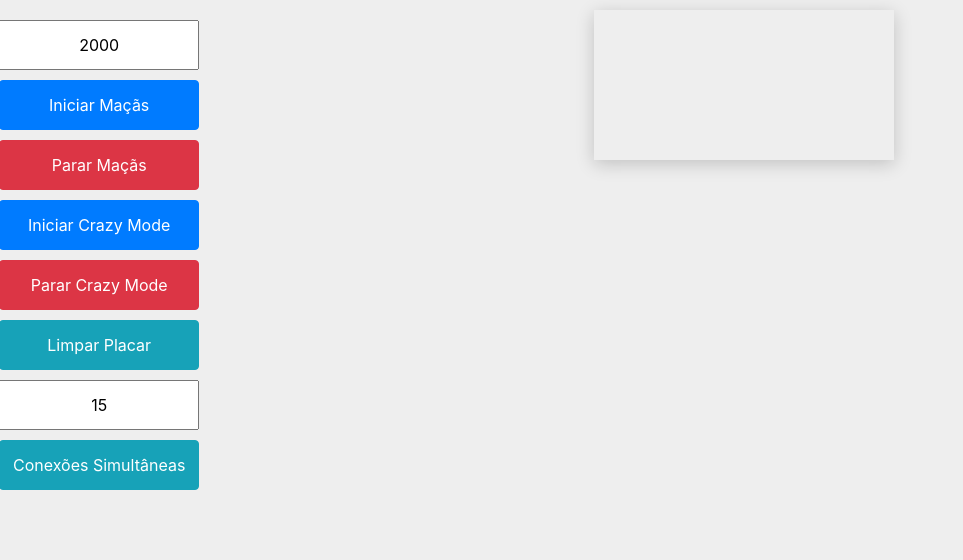
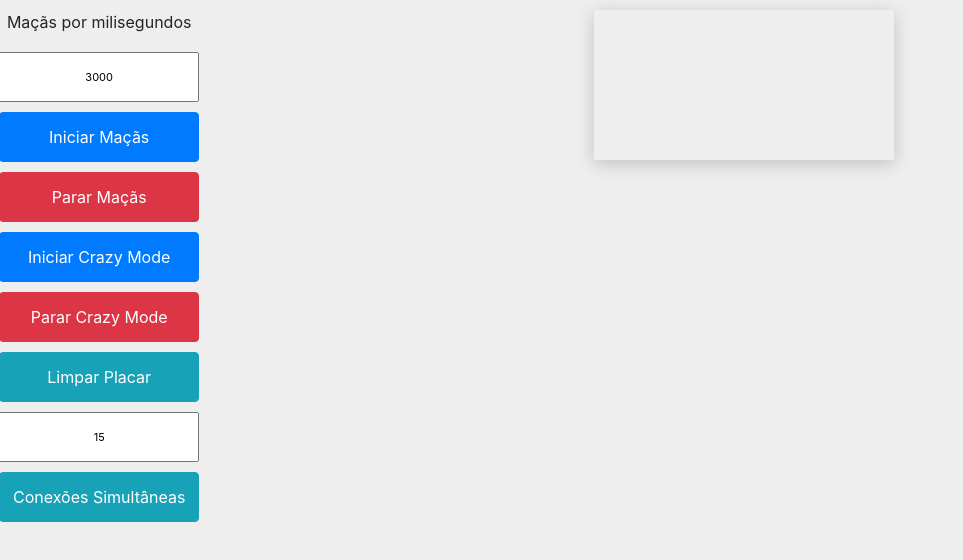
Before and after one commit to LuizCowBTF/SnakeGameJovensGenios, a website: page playground/game-admin.html in a window 1280 px wide. Shown: the whole page, without its empty margins (0-963 px from the left). Drawn offline with nearby package versions, Linux system fonts and the light colour scheme; no server answers.

Commit message:
Update game-admin.html

```diff
--- a/playground/game-admin.html
+++ b/playground/game-admin.html
@@ -81,6 +81,9 @@
                     #admin {
                         padding: 0px 0px 0px 10px;
                     }
+                    #admin input{
+                        font-size: 11px;
+                    }
                     #admin input,
                     #admin button {
                         width: 200px;
@@ -90,7 +93,8 @@
                     }
                 </style>
                 <div>
-                    <input type="text" value=2000 id="fruitGameInterval"><br>
+                    <label for="fruitGameInterval">Maçãs por milisegundos</label>
+                    <input type="text" value=3000 id="fruitGameInterval"><br>
                     <button type="button" class="btn btn-primary" onclick="startFruitGame()">Iniciar Maçãs</button><br>
                     <button type="button" class="btn btn-danger" onclick="stopFruitGame()">Parar Maçãs</button>
                 </div>
```
